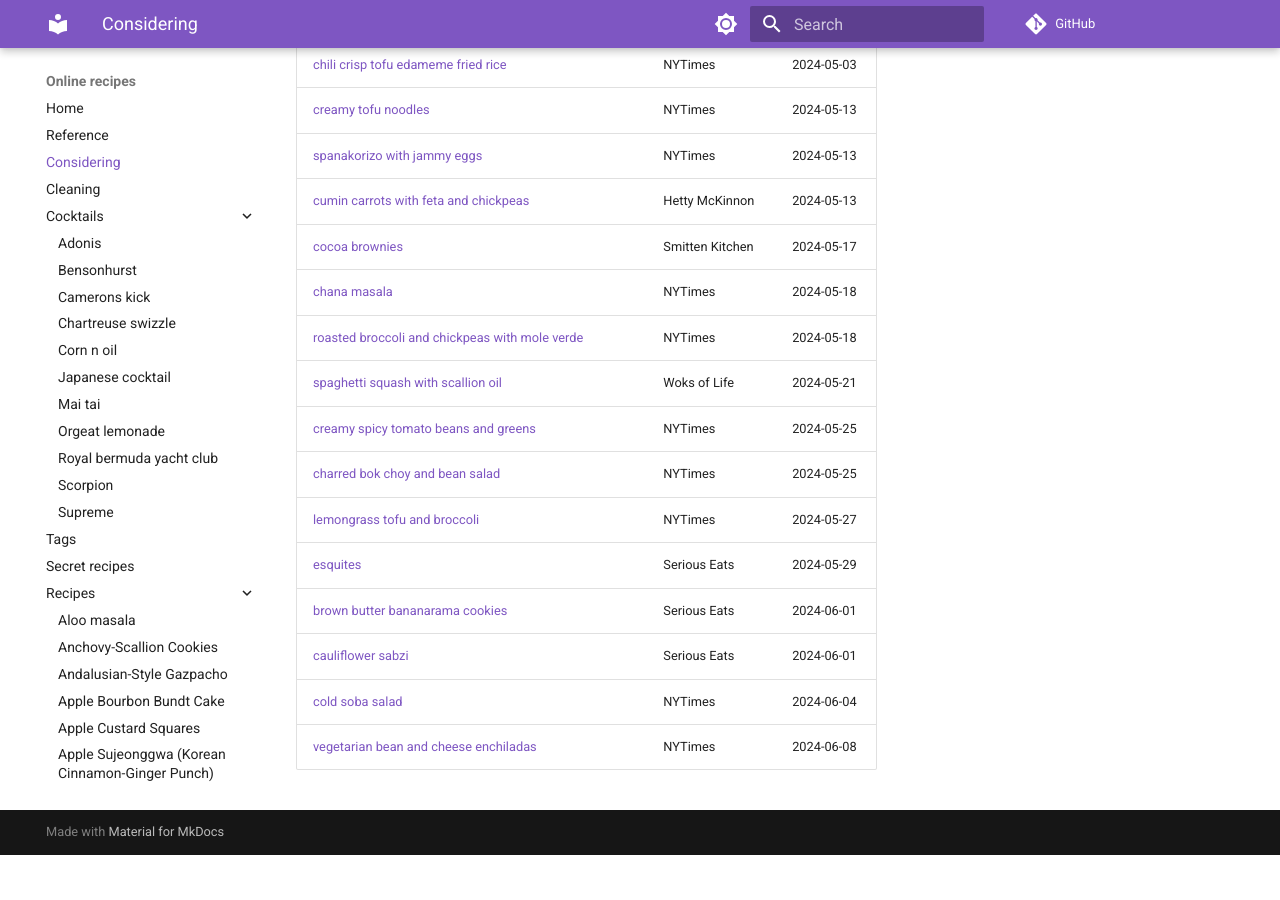
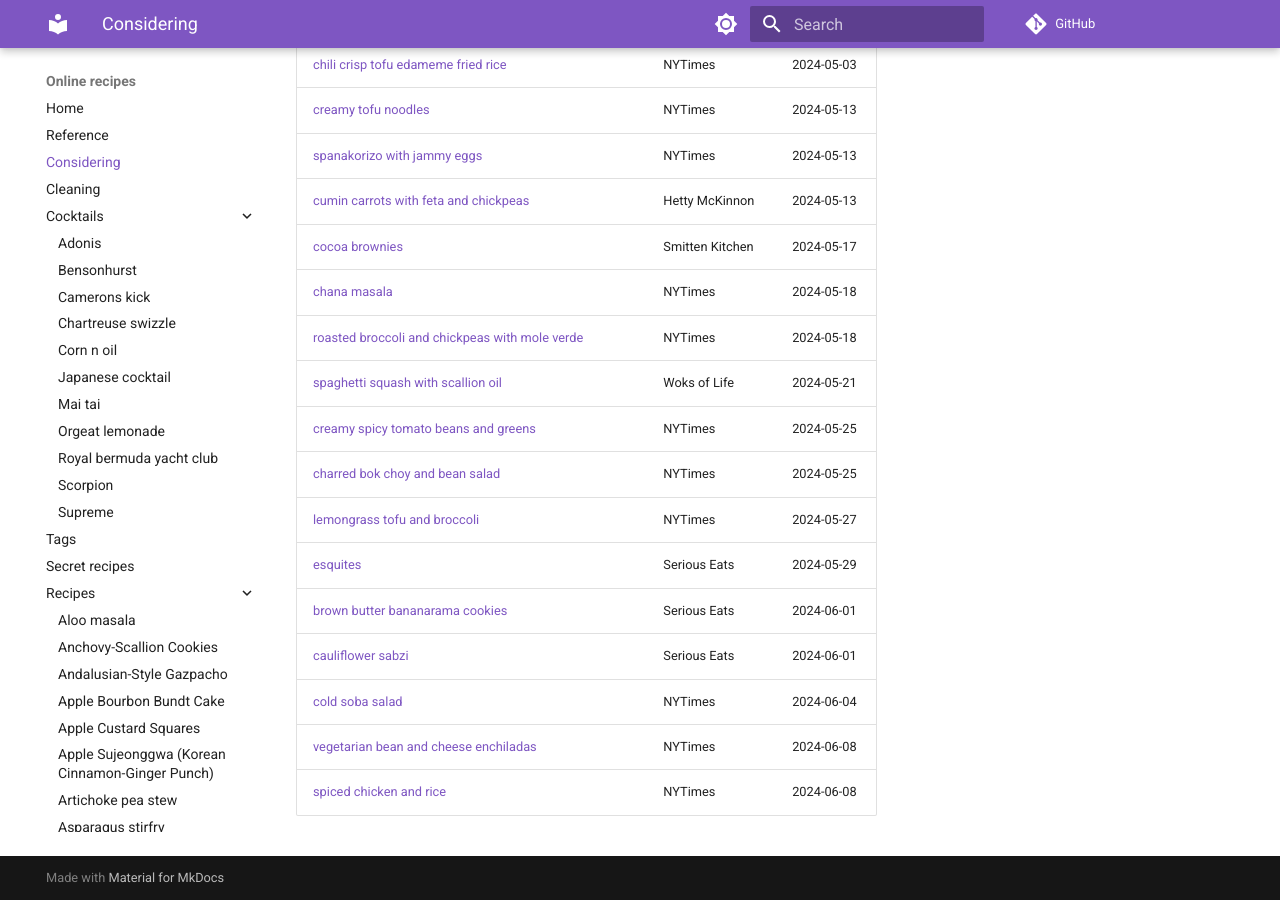
Before and after one commit to billbrod/recipes, an MkDocs documentation site: the page built from docs/considering.md, in a window 1280 px wide and 900 px high, scrolled down 3275 px. Built offline with MkDocs 1.6.1 and Material for MkDocs 9.7.7, drawn with Linux system fonts in a browser that asks for light colours; comment, search, counter and statistics services are not loaded; before the commit the page ends 4130 px from its top, so only the background shows below that.

Commit message:
updates considering

```diff
--- a/docs/considering.md
+++ b/docs/considering.md
@@ -85,4 +85,5 @@
 | [brown butter bananarama cookies](https://www.seriouseats.com/banana-cookies-recipe-8648339)                                                                     | Serious Eats    | 2024-06-01                       |
 | [cauliflower sabzi](https://www.seriouseats.com/cauliflower-sabzi-recipe-8559944)                                                                                | Serious Eats    | 2024-06-01                       |
 | [cold soba salad](https://cooking.nytimes.com/recipes/1022329-cold-noodle-salad-with-spicy-peanut-sauce)                                                         | NYTimes         | 2024-06-04                       |
-| [vegetarian bean and cheese enchiladas](https://cooking.nytimes.com/recipes/1020244-vegetarian-bean-and-cheese-enchiladas)                                       | NYTimes         | 2024-06-08                                 |
+| [vegetarian bean and cheese enchiladas](https://cooking.nytimes.com/recipes/1020244-vegetarian-bean-and-cheese-enchiladas)                                       | NYTimes         | 2024-06-08                       |
+| [spiced chicken and rice](https://cooking.nytimes.com/recipes/1025462-spiced-chicken-and-rice-with-cardamom-and-cinnamon)                                        | NYTimes         | 2024-06-08                                 |
```
